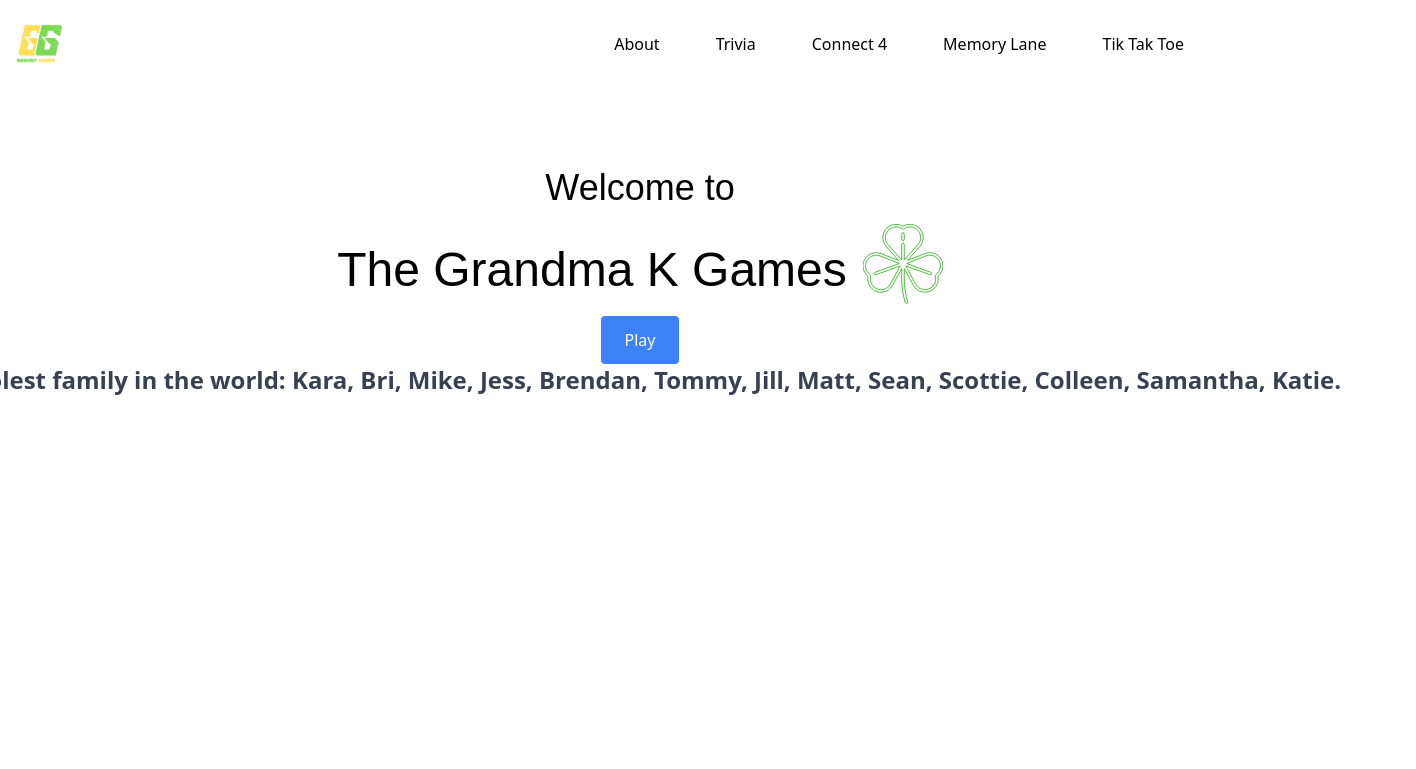
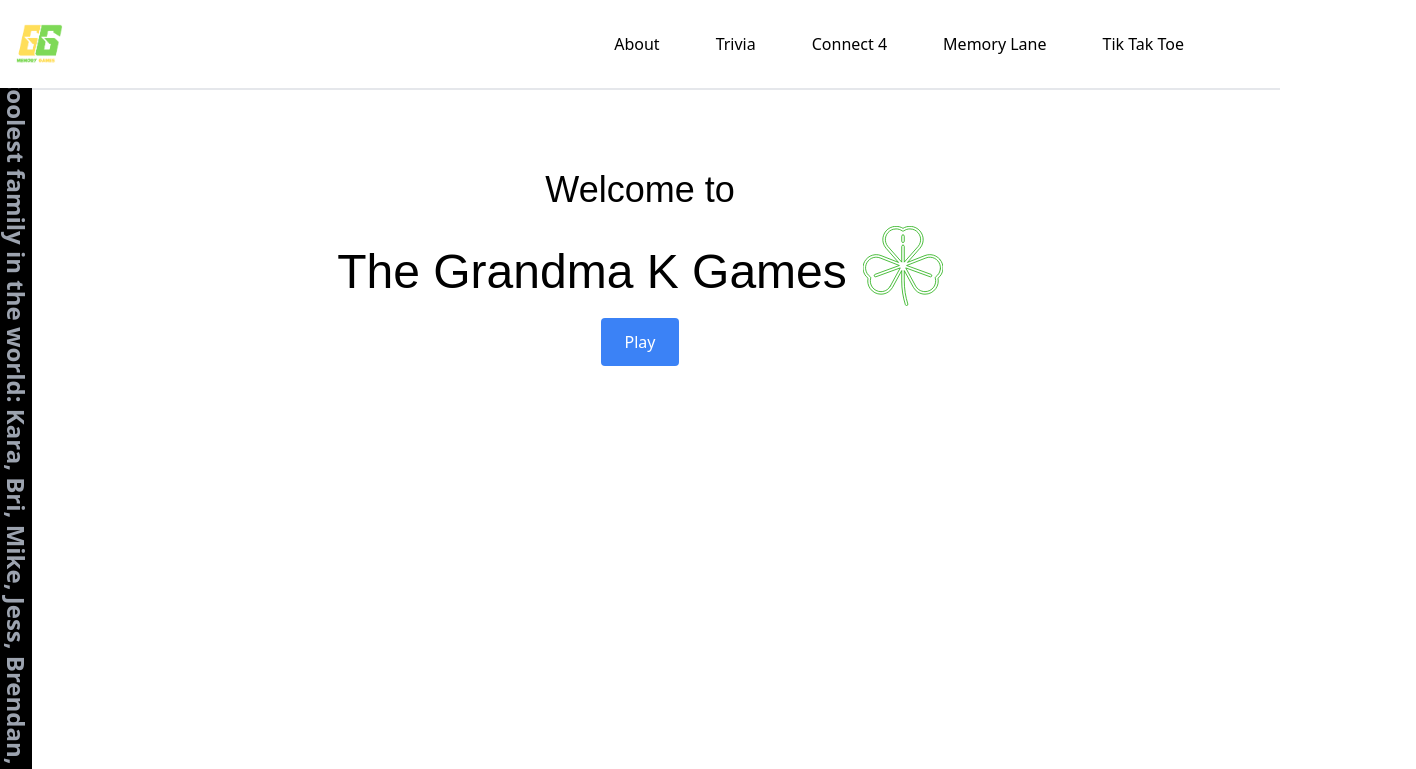
Before and after one commit to mmcgovern25/TheGrandmaKGames, a React (Vite) app: page / in a window 1280 px wide. Shown: the top 769 px of the page, 1416 px wide, since content can reach past the window. Built offline with nearby package versions, Linux system fonts and the light colour scheme; a web font is replaced by a local one.

Commit message:
fam banner

```diff
--- a/src/components/Hero.jsx
+++ b/src/components/Hero.jsx
@@ -16,22 +16,24 @@ const buttonVariants = {
 }
 
 const scrollVariants = {
+  initial: { opacity: 1 },
   animate: {
-    x: ['50%', '-50%'],
+    x: ['0%', '-100%'], // Scroll from right to left
     transition: {
       x: {
         repeat: Infinity,
         repeatType: 'loop',
-        duration: 10,  // Adjust the duration for the speed of the scrolling
-        ease: 'linear'
+        duration: 50, // Adjust the duration for the speed of the scrolling
+        ease: 'linear',
+
       }
     }
   }
 };
 
-
 const Hero = () => {
   return (
+    <div className=''>
       <div className='mt-20 flex flex-col justify-center items-center px-4'>
         <motion.div
           initial={{ opacity: 0 }}
@@ -55,7 +57,6 @@ const Hero = () => {
           <ShamrockSVG className="stroke w-10 h-10 sm:w-14 sm:h-14 md:w-16 md:h-16 lg:w-20 lg:h-20 mb-1 lg:mb-3 lg:ml-2" />
         </div>
 
-
         <motion.button
           variants={buttonVariants}
           whileHover="hover"
@@ -63,16 +64,35 @@ const Hero = () => {
         >
           Play
         </motion.button>
+      </div>
 
-      <div className="overflow-hidden whitespace-nowrap">
+      {/* Animated text container */}
+      <div
+        style={{
+          position: 'absolute', // Absolute positioning to ensure it floats above other content
+          top: '0',
+          left: '0',
+
+          transform: 'rotate(90deg)', // Rotate the container
+          transformOrigin: 'left bottom', // Set the rotation origin
+          zIndex: 3000,
+          backgroundColor: 'black', // Ensure it's above other elements
+    // Adjust height to cover the entire viewport height
+          overflow: 'hidden' // Hide any overflow
+        }}
+        className="mt-10 sm:mt-14 whitespace-nowrap"
+      >
         <motion.div
-        className="inline-block"
+          initial='initial'
           variants={scrollVariants}
           animate="animate"
+          className="flex"
         >
-        <span className="text-2xl font-bold text-gray-700">
+          {/* Duplicate text */}
+          <span className="text-2xl font-bold text-gray-400 mr-8">
             Featuring the coolest family in the world: Kara, Bri, Mike, Jess, Brendan, Tommy, Jill, Matt, Sean, Scottie, Colleen, Samantha, Katie.
           </span>
+
         </motion.div>
       </div>
     </div>
--- a/src/components/Navbar.jsx
+++ b/src/components/Navbar.jsx
@@ -29,7 +29,7 @@ const Navbar = () => {
   const [isMenuToggled, setIsMenuToggled] = useState(false);
 
   return (
-    <nav className='relative z-50 transition duration-700 bg-white'>
+    <nav className='relative z-50 transition duration-700 bg-white border-b-2'>
       <div className='flex justify-between items-center p-4'>
         <img src={logo} alt="The Grandma Games" className="mr-4 w-[50px] sm:w-[50px] md:w-[50px]" />
 
```
Lines whose indentation alone changed are shown as unchanged.
